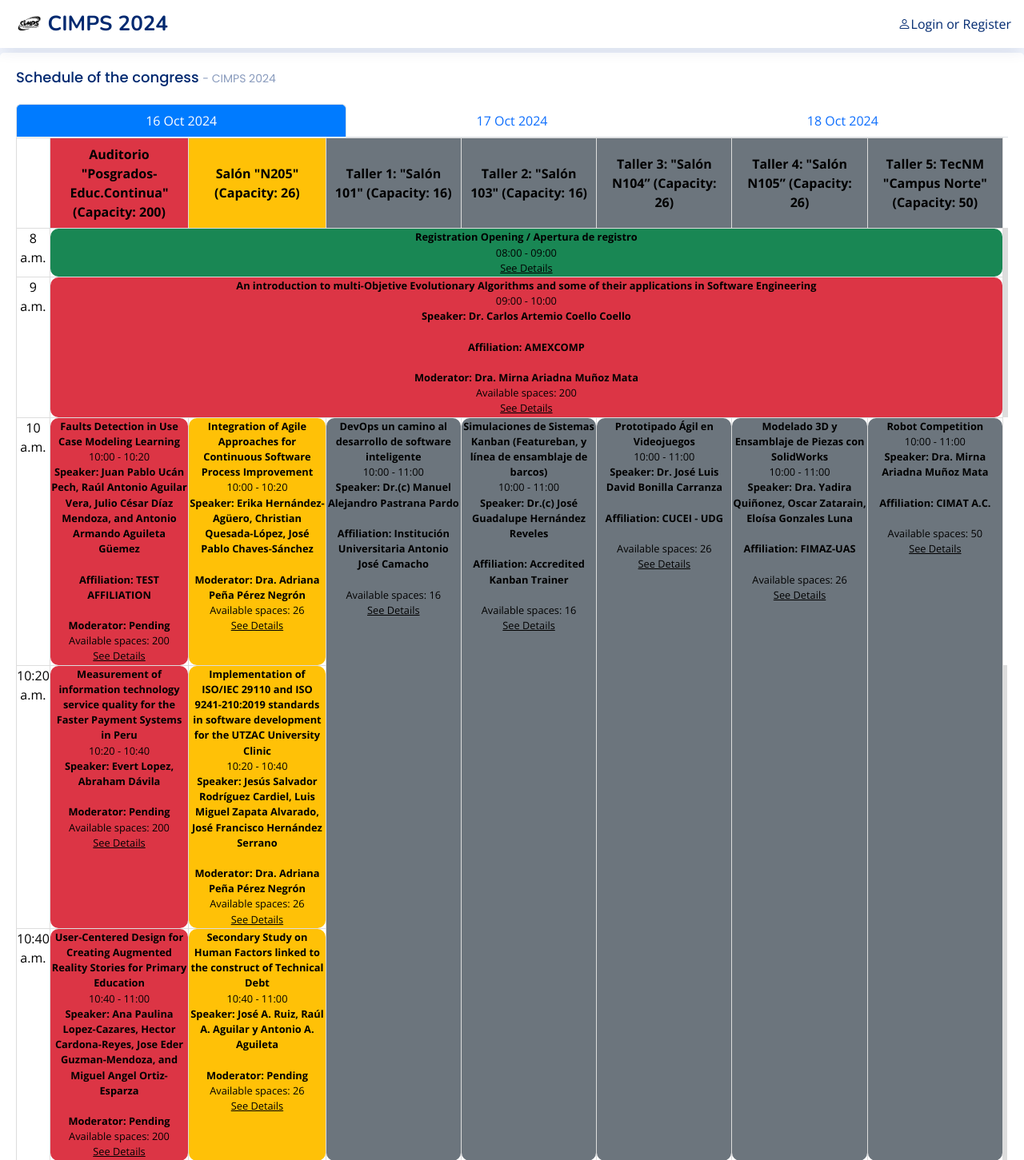
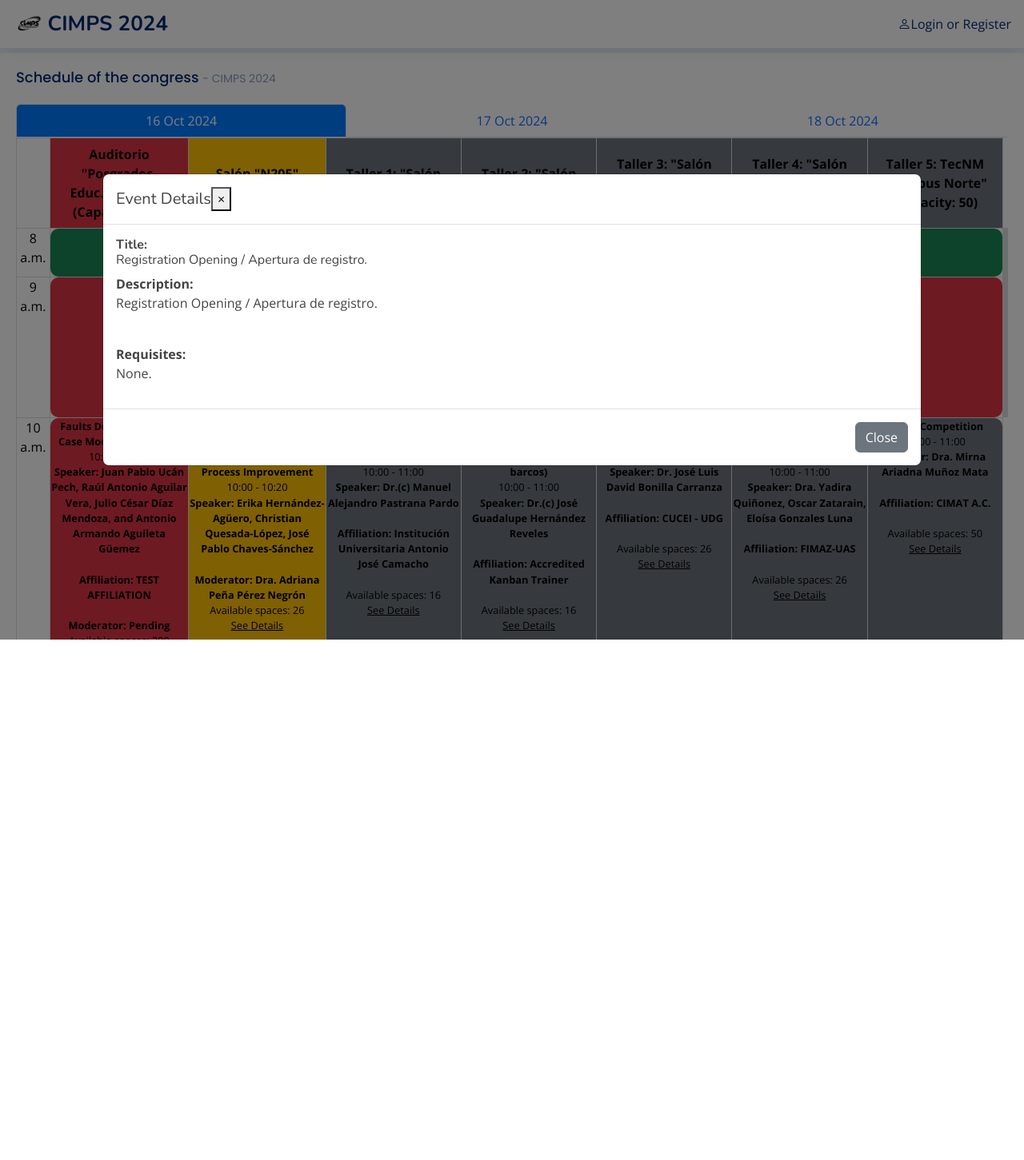
Before and after one commit to Maigolinox/newRegistrationSystemRepo, a Django app: page /schedulePublic/ in a window 1280 px wide, after a click on "See Details". Shown: the top 1451 px of the page at 80% size. After the commit the page ends 800 px from the top, so only its background shows below. Run offline with Django 5.2, Linux system fonts and the light colour scheme; data comes from the database, SQL or seed files in the repository; data that the repository does not hold is empty; parts of the project's set-up code (start-up, migrations or seed data) failed here and were passed over; some libraries are stand-ins or nearby versions.

Commit message:
nuevos cambios al 80 del modal
vista del modal para que ocupe el 80% de la pantalla

```diff
--- a/mainApplication/templates/schedule.html
+++ b/mainApplication/templates/schedule.html
@@ -1233,7 +1233,7 @@
       </div>
     </section>
     <div class="modal fade" id="eventModal" tabindex="-1" role="dialog" aria-labelledby="eventModalLabel" aria-hidden="true">
-      <div class="modal-dialog" role="document">
+      <div class="modal-dialog modal-dialog-centered" role="document" style="max-width: 80%;">
           <div class="modal-content">
               <div class="modal-header">
                   <h5 class="modal-title" id="eventModalLabel">Event Details</h5>
@@ -1262,6 +1262,7 @@
           </div>
       </div>
   </div>
+
 
 
 
--- a/mainApplication/templates/schedulePublic.html
+++ b/mainApplication/templates/schedulePublic.html
@@ -954,6 +954,95 @@
 
       </div>
     </section>
+    <div class="modal fade" id="eventModal" tabindex="-1" role="dialog" aria-labelledby="eventModalLabel" aria-hidden="true">
+      <div class="modal-dialog modal-dialog-centered" role="document" style="max-width: 80%;">
+          <div class="modal-content">
+              <div class="modal-header">
+                  <h5 class="modal-title" id="eventModalLabel">Event Details</h5>
+                  <button type="button" class="close" data-dismiss="modal" aria-label="Close">
+                      <span aria-hidden="true">&times;</span>
+                  </button>
+              </div>
+              <div class="modal-body">
+                  <!-- Imagen del banner (oculta por defecto) -->
+                  <img id="modal-banner" src="" alt="Event Banner" class="img-fluid mb-3" style="display: none; max-width: 100%; height: auto;">
+
+                  <!-- Título y descripción del evento -->
+                  <h6 id="modal-event-title"></h6>
+                  <p id="modal-event-description"></p>
+
+                  <!-- Enlace de acceso (oculto por defecto) -->
+                  <p id="modal-event-link" style="display: none;"></p>
+                  <br>
+                  <p id="modal-event-ponent_name" style="display: none;"></p>
+                  <p id="modal-event-affiliation" style="display: none;"></p>
+                  <p id="modal-event-requisites" style="display: none;"></p>
+              </div>
+              <div class="modal-footer">
+                  <button type="button" class="btn btn-secondary" data-dismiss="modal">Close</button>
+              </div>
+          </div>
+      </div>
+  </div>
+  <script>
+    $(document).ready(function() {
+        // Manejador del clic en el enlace "See Details"
+        $('.see-details').click(function() {
+            var title = $(this).data('title');
+            var description = $(this).data('description');
+            var banner = $(this).data('banner');
+            var link = $(this).data('link');
+            var affiliation = $(this).data('affiliation');
+            var requisites = $(this).data('requisites');
+            var ponent_name = $(this).data('ponent_name');
+
+            // Actualiza los campos del modal con los datos
+            if (title) {
+                $('#modal-event-title').html('<strong>Title:</strong><br>' + title + '.').show();
+            } else {
+                $('#modal-event-title').hide();
+            }
+
+            if (ponent_name) {
+                $('#modal-event-ponent_name').html('<strong>Ponent Name:</strong><br>' + ponent_name + '.').show();
+            } else {
+                $('#modal-event-ponent_name').hide();
+            }
+
+            if (affiliation) {
+                $('#modal-event-affiliation').html('<strong>Affiliation:</strong><br>' + affiliation + '.').show();
+            } else {
+                $('#modal-event-affiliation').hide();
+            }
+
+            if (description) {
+                $('#modal-event-description').html('<strong>Description:</strong><br>' + description + '.').show();
+            } else {
+                $('#modal-event-description').hide();
+            }
+
+            if (requisites) {
+                $('#modal-event-requisites').html('<strong>Requisites:</strong><br>' + requisites + '.').show();
+            } else {
+                $('#modal-event-requisites').hide();
+            }
+
+            // Mostrar el banner si existe
+            if (banner) {
+                $('#modal-banner').attr('src', banner).show();
+            } else {
+                $('#modal-banner').hide();
+            }
+
+            // Mostrar el enlace si existe
+            if (link) {
+                $('#modal-event-link').html('<a href="' + link + '" target="_blank">Access Event Link</a>').show();
+            } else {
+                $('#modal-event-link').hide();
+            }
+        });
+    });
+</script>
 
   </main><!-- End #main -->
 
```
Also changed, not shown: 1 other file.
